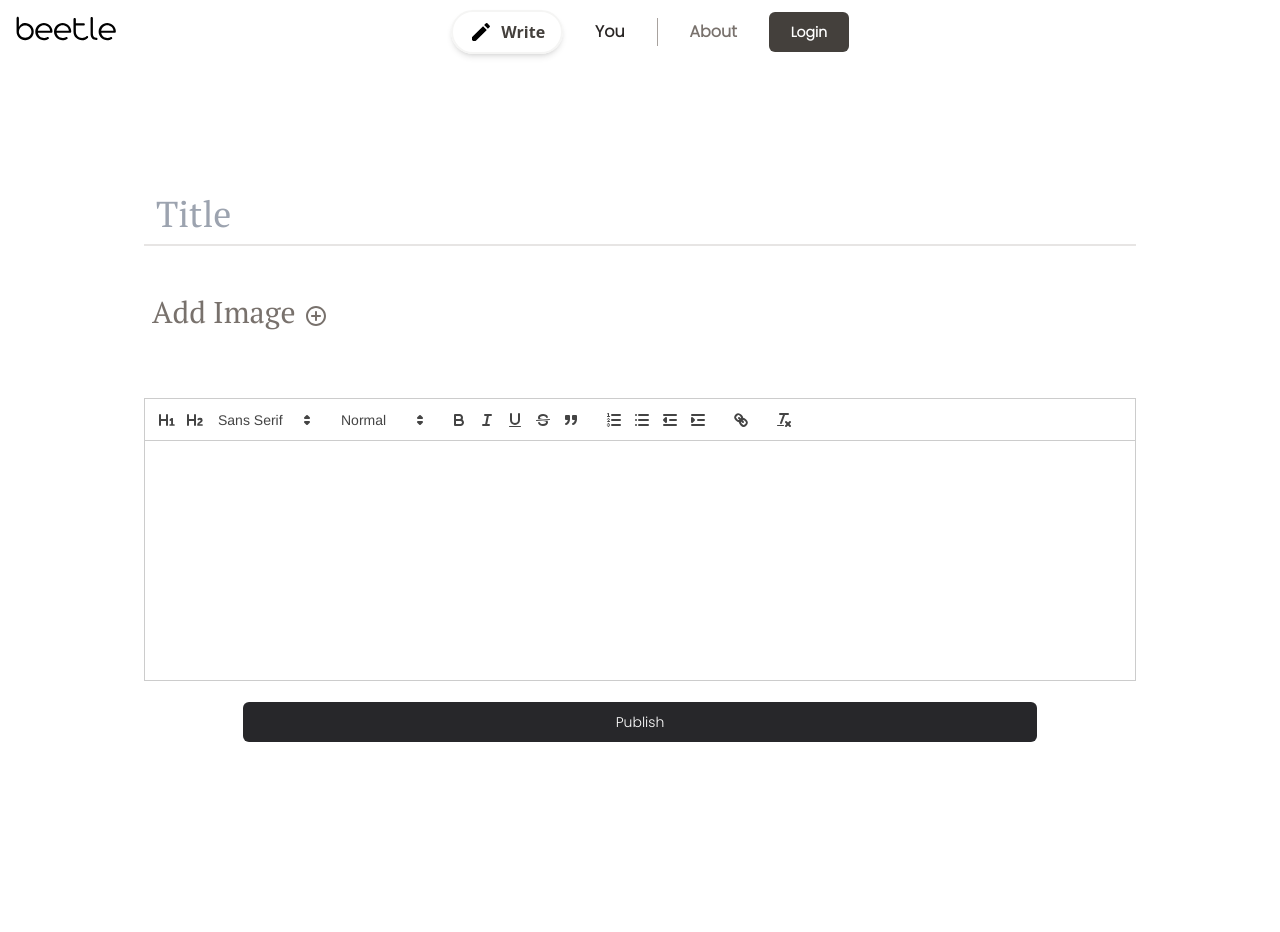
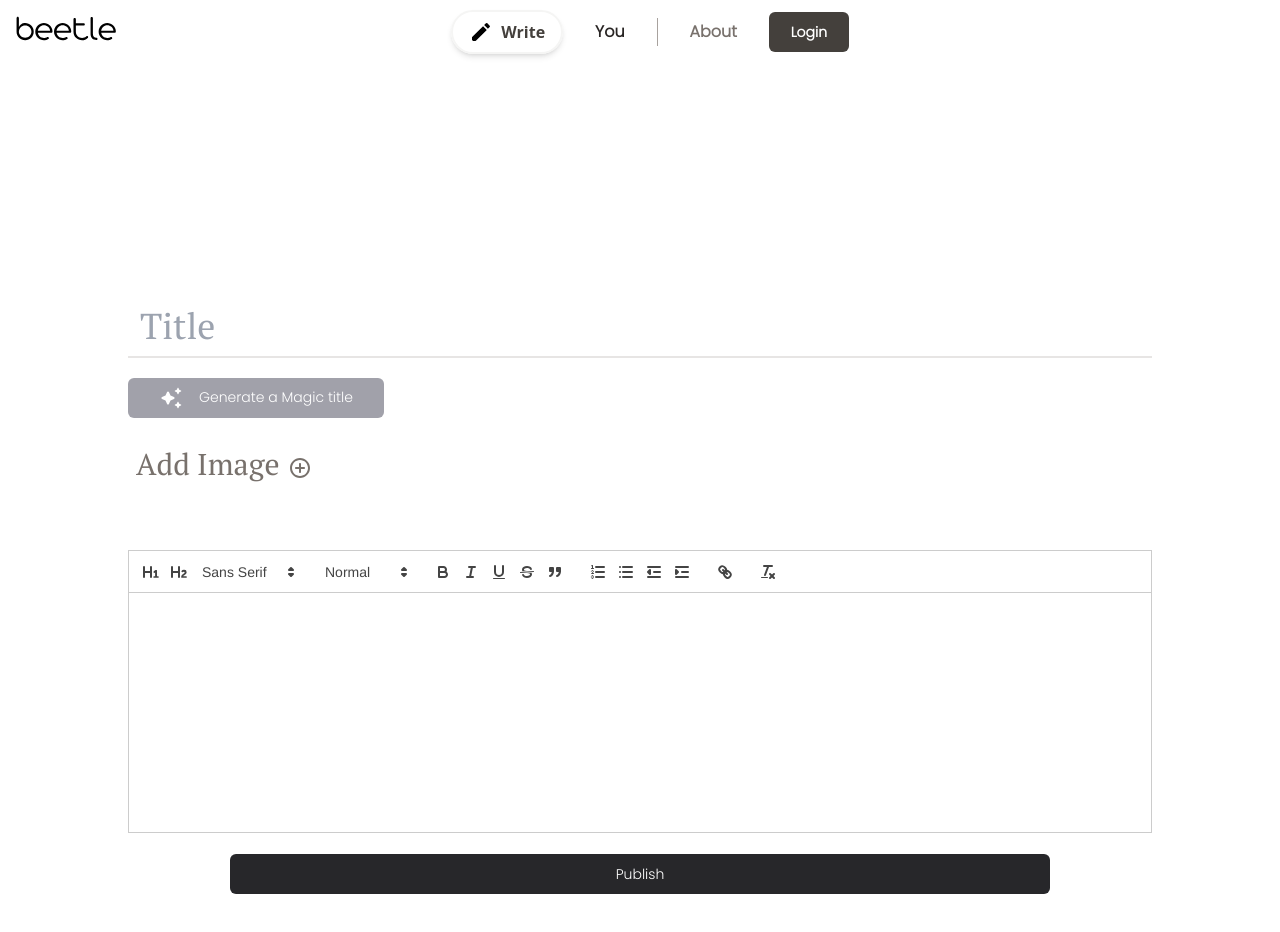
Before and after one commit to AnuragC07/beetle-blog, a React (Vite) app in the folder frontend/: page /create in a window 1280 px wide. Shown: the top 932 px of the page. Before the commit the page ends 860 px from the top, so only its background shows below. Built offline with nearby package versions, Linux system fonts and the light colour scheme.

Commit message:
added content based ai title generation in create blog

```diff
--- a/frontend/src/App.jsx
+++ b/frontend/src/App.jsx
@@ -8,6 +8,7 @@ import FullBlog from "./pages/FullBlog";
 import User from "./pages/User";
 import Create from "./pages/Create";
 import Landing from "./pages/Landing";
+import Test from "./pages/Test";
 
 const App = () => {
   return (
@@ -21,6 +22,7 @@ const App = () => {
         <Route path="/fullblog/:id" element={<FullBlog />} />
         <Route path="/user" element={<User />} />
         <Route path="/create" element={<Create />} />
+        <Route path="/test" element={<Test />} />
       </Routes>
     </div>
   );
--- a/frontend/src/pages/Create.jsx
+++ b/frontend/src/pages/Create.jsx
@@ -8,11 +8,14 @@ import AddCircleOutlineRoundedIcon from "@mui/icons-material/AddCircleOutlineRou
 import ReactQuill from "react-quill";
 import "react-quill/dist/quill.snow.css";
 import toast from "react-hot-toast";
+import AutoAwesomeRoundedIcon from '@mui/icons-material/AutoAwesomeRounded';
+
 
 const Create = () => {
   const [imagePreview, setImagePreview] = useState(null);
 
   const [title, setTitle] = useState("");
+  const [magicTitle, setMagicTitle] = useState("");
   const [content, setContent] = useState("");
   const [file, setFile] = useState("");
   const navigate = useNavigate();
@@ -67,15 +70,43 @@ const Create = () => {
       });
   };
 
+  async function generateMagicTitle() {
+    setTitle("Generating Title...");
+
+    try {
+      const response = await axios({
+        url: "https://generativelanguage.googleapis.com/v1beta/models/gemini-pro:generateContent?key=AIzaSyCqiytAeq3_LOF7-hJaUKxPaH5XMICEy2U",
+        method: "post",
+        data: {
+          contents: [
+            {
+              parts: [{
+                text: `Generate a short, concise and engaging title for the following content within a few words: ${content}`,
+              },],
+            },
+          ],
+          // Add any specific parameters or prompt settings needed to tailor the output
+        },
+      });
+
+      // Assuming the title is generated in the first candidate of the response
+      setTitle(response.data.candidates[0].content.parts[0].text);
+    } catch (error) {
+      console.error("Error generating title:", error);
+      setTitle("Failed to generate title. Please try again.");
+    }
+  }
+
+
   return (
     <div>
       <Navbar />
-      <div className="flex flex-col justify-center items-center">
-        <h1 className="text-4xl font-subtitle font-semibold text-stone-600">
+      <div className="flex flex-col justify-center items-center pt-12">
+        {/* <h1 className="text-4xl font-subtitle font-light text-stone-400 ">
           Write your story
-        </h1>
-        <div className="p-5 mt-5 flex h-screen flex-col w-full justify-start lg:justify-center items-center">
-          <div className="w-4/5 flex flex-col">
+        </h1> */}
+        <div className="lg:mt-40 flex h-screen flex-col w-full justify-start lg:justify-center items-center mt-4">
+          <div className="w-11/12 lg:w-4/5 flex flex-col">
             {/* <label className="text-lg text-slate-400 font-normal">
               Article Title
             </label> */}
@@ -86,6 +117,14 @@ const Create = () => {
               value={title}
               onChange={(e) => setTitle(e.target.value)}
             />
+            <button
+                className="bg-zinc-400 text-white h-10 text-sm p-1 font-subtitle font-medium w-52 lg:w-64
+              rounded-md hover:shadow-md"
+                onClick={generateMagicTitle}
+              >
+                <AutoAwesomeRoundedIcon className="mr-4 text-xs"/>
+                Generate a Magic title
+              </button>
             {/* <label className="text-lg text-slate-400 font-normal">
               Article Image
             </label> */}
@@ -122,7 +161,7 @@ const Create = () => {
                 <img
                   src={imagePreview}
                   alt="Preview"
-                  className="w-full rounded-lg"
+                  className="lg:w-1/3 w-3/5  rounded-lg"
                 />
               </div>
             )}
@@ -136,6 +175,7 @@ const Create = () => {
               className="border border-slate-400 w-full bg-white rounded-md my-2 px-5 py-5 min-h-60 text-slate-600 font-normal text-xl"
               placeholder="Start writing your Blog"
             /> */}
+
             <ReactQuill
               value={content}
               onChange={setContent}
@@ -161,7 +201,7 @@ const Create = () => {
             <div className="flex justify-center items-center">
               <button
                 className="bg-zinc-800 text-white h-10 text-sm p-1 font-subtitle font-medium w-4/5
-                mt-28 lg:mt-16 rounded-md"
+                mt-28 lg:mt-16 rounded-md mb-8"
                 onClick={handleSaveBlog}
               >
                 Publish
--- a/frontend/src/pages/FullBlog.jsx
+++ b/frontend/src/pages/FullBlog.jsx
@@ -30,7 +30,7 @@ const FullBlog = () => {
       <div className="flex justify-center items-center mt-10">
         <div className="m-5 mt-8 flex flex-col w-full lg:w-2/4">
           <div className="text-left items-start pl-2">
-            <h1 className="text-4xl lg:text-5xl font-bold font-title text-stone-700 w-full text-left items-left">
+            <h1 className="text-4xl lg:text-5xl font-bold font-title text-stone-700 w-full text-left items-left mt-4 lg:mt-14">
               {blog.title}
             </h1>
             <p className="text-lg lg:text-xl text-stone-400 cursor-pointer font-subtitle font-semibold flex mt-5 mb-5">
--- a/frontend/src/pages/Home.jsx
+++ b/frontend/src/pages/Home.jsx
@@ -1,7 +1,7 @@
-import React, { useEffect, useState } from "react";
+import { useEffect, useState } from "react";
 import axios from "axios";
 import Navbar from "../components/Navbar";
-import { Link } from "react-router-dom";
+// import { Link } from "react-router-dom";
 import TrendingFlatRoundedIcon from "@mui/icons-material/TrendingFlatRounded";
 import BlogCard from "../components/BlogCard";
 import Footer from "../components/Footer";
@@ -60,7 +60,7 @@ const Home = () => {
         setBlogs(response.data.data);
         // console.log(response.data.data);
       })
-      .catch((error) => {
+      .catch(() => {
         // console.log("Axios Error:", error);
       });
   }, []);
@@ -77,7 +77,7 @@ const Home = () => {
       <div id="vw1" className="flex justify-around m-10 mt-20 gap-20">
         <div className="flex flex-col justify-around items-start gap-10">
           <div className="mt-10">
-            <h1 className="text-4xl lg:text-5xl text-stone-700 font-title">
+            <h1 className="text-4xl lg:text-5xl text-red-700 font-title">
               {greeting}, {username}.
             </h1>
             <h3 className="text-2xl lg:text-4xl font-subtitle w-10/12 text-stone-400 font-medium mt-5 lg:mt-10">
--- /dev/null
+++ b/frontend/src/pages/Test.jsx
@@ -0,0 +1,57 @@
+import { useState } from "react";
+import axios from "axios";
+
+const Test = () => {
+  const [content, setContent] = useState("");
+  const [magicTitle, setMagicTitle] = useState("");
+//   const [answer, setAnswer] = useState("");
+
+  async function generateTitle() {
+    setMagicTitle("Generating Title...");
+
+    try {
+      const response = await axios({
+        url: "https://generativelanguage.googleapis.com/v1beta/models/gemini-pro:generateContent?key=AIzaSyCqiytAeq3_LOF7-hJaUKxPaH5XMICEy2U",
+        method: "post",
+        data: {
+          contents: [
+            {
+              parts: [{
+                text: `Generate a short, concise and engaging title for the following content within a few words: ${content}`,
+              },],
+            },
+          ],
+          // Add any specific parameters or prompt settings needed to tailor the output
+        },
+      });
+
+      // Assuming the title is generated in the first candidate of the response
+      setMagicTitle(response.data.candidates[0].content.parts[0].text);
+    } catch (error) {
+      console.error("Error generating title:", error);
+      setMagicTitle("Failed to generate title. Please try again.");
+    }
+  }
+
+  return (
+    <div>
+      <div className="flex flex-col gap-10">
+        <textarea
+          value={content}
+          onChange={(e) => setContent(e.target.value)}
+          className="border border-black w-96 ml-20 h-96 mt-10"
+          placeholder="Write your content"
+        ></textarea>
+        <button
+          className="border border-black bg-black text-white w-fit h-14 px-4 py-2 ml-20 mb-20"
+          onClick={generateTitle}
+        >
+          Generate Magic Title
+        </button>
+        <p>{magicTitle}</p>
+      </div>
+    </div>
+  );
+};
+
+export default Test;
```
Also changed, not shown: 1 other file (tests, documents, lock files or other folders).
